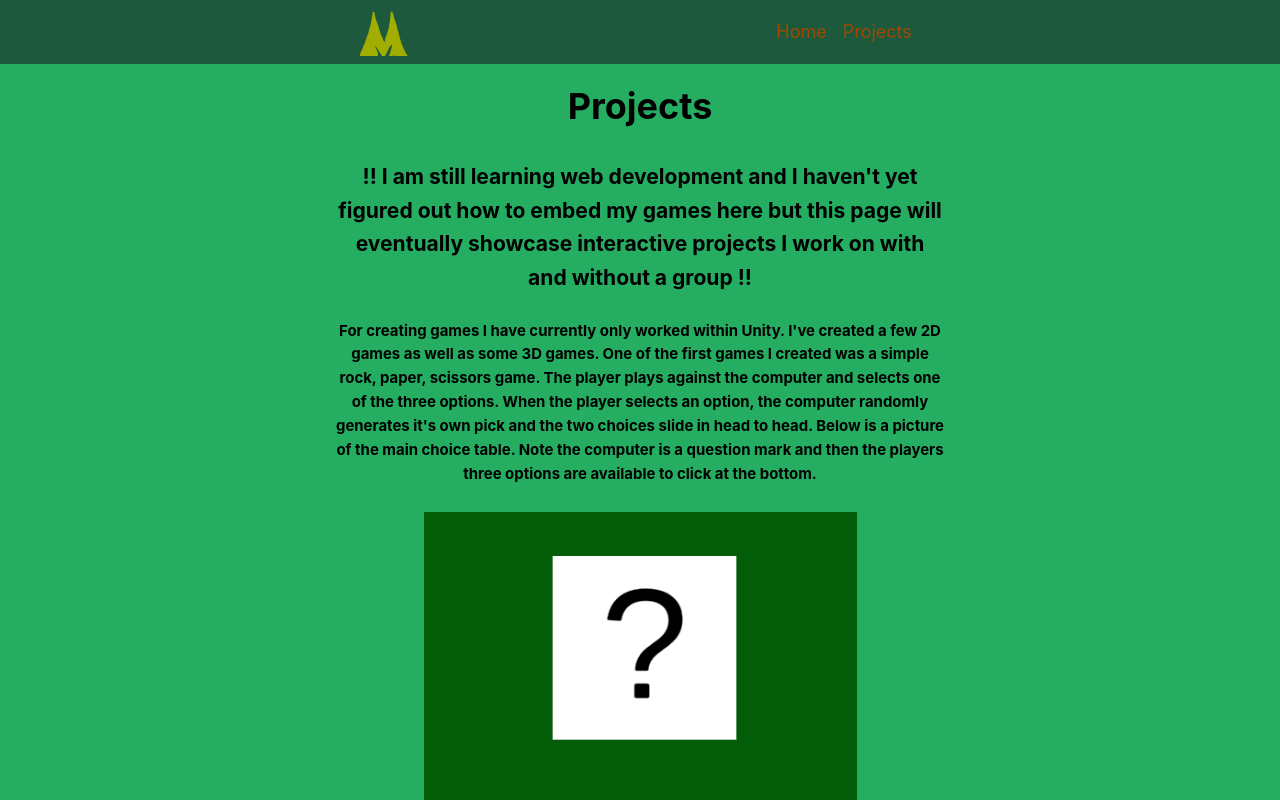
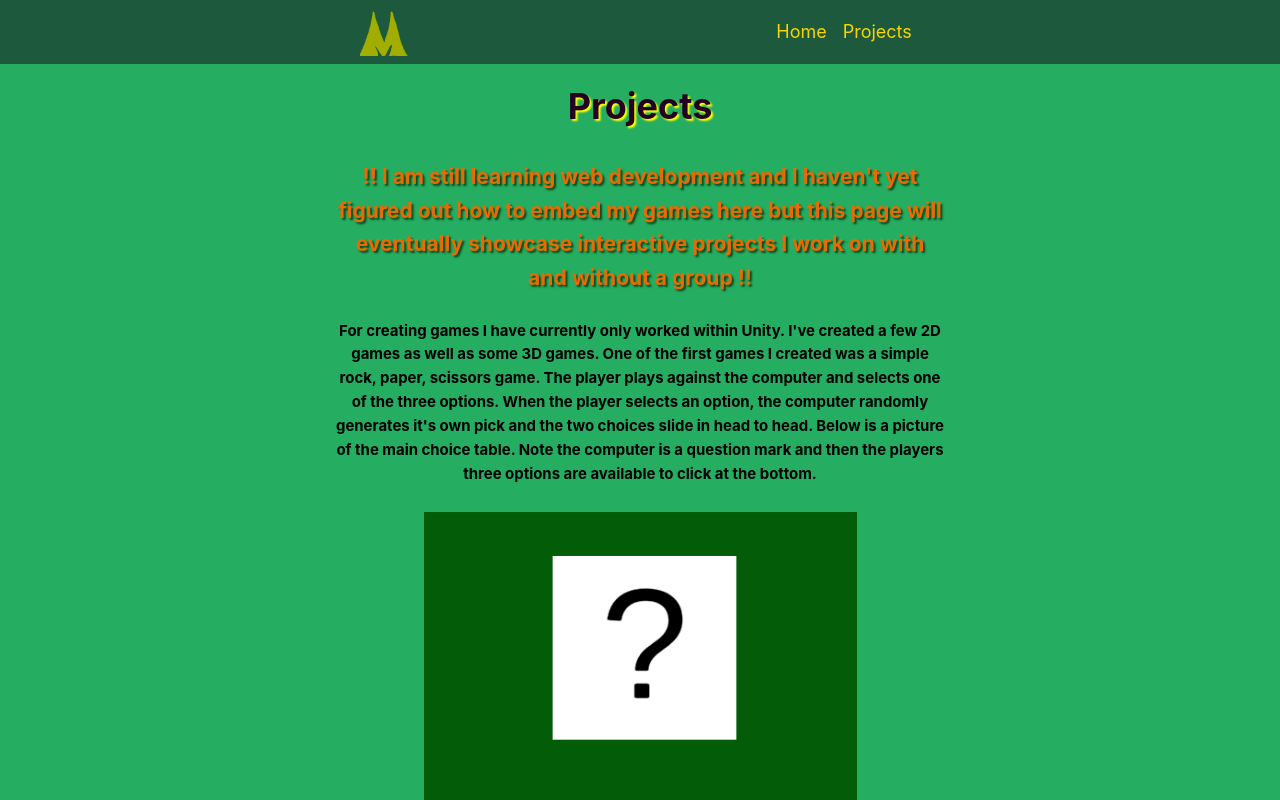
Before and after one commit to abagofmatt/portfolio-website, a Next.js app: page /posts/Projects in a window 1280 px wide. Shown: the top 800 px of the page. Built offline with nearby package versions, Linux system fonts and the light colour scheme.

Commit message:
Add files via upload

```diff
--- a/styles/global.css
+++ b/styles/global.css
@@ -15,7 +15,7 @@ body {
 }
 
 a {
-    color: #a04800;
+    color: #f8d407;
     text-decoration: none;
 }
 
@@ -27,3 +27,17 @@ img {
     max-width: 100%;
     display: block;
 }
+
+h1 {
+    color: rgb(36, 1, 36);
+    text-shadow: 2px 2px 2px yellow;
+}
+
+h3 {
+    color:rgb(233, 106, 3);
+    text-shadow: 2px 2px 2px rgb(12, 71, 22);
+}
+
+p {
+    color: black;
+}
```
